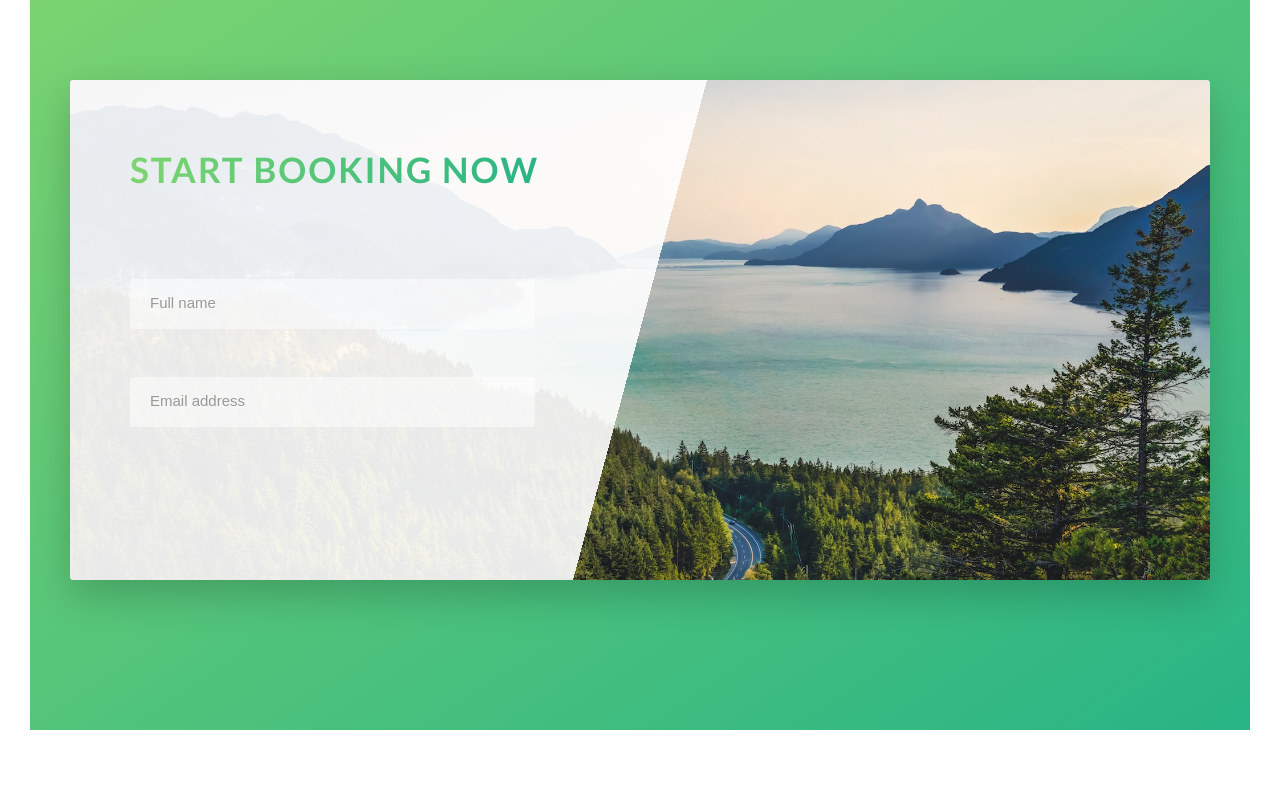
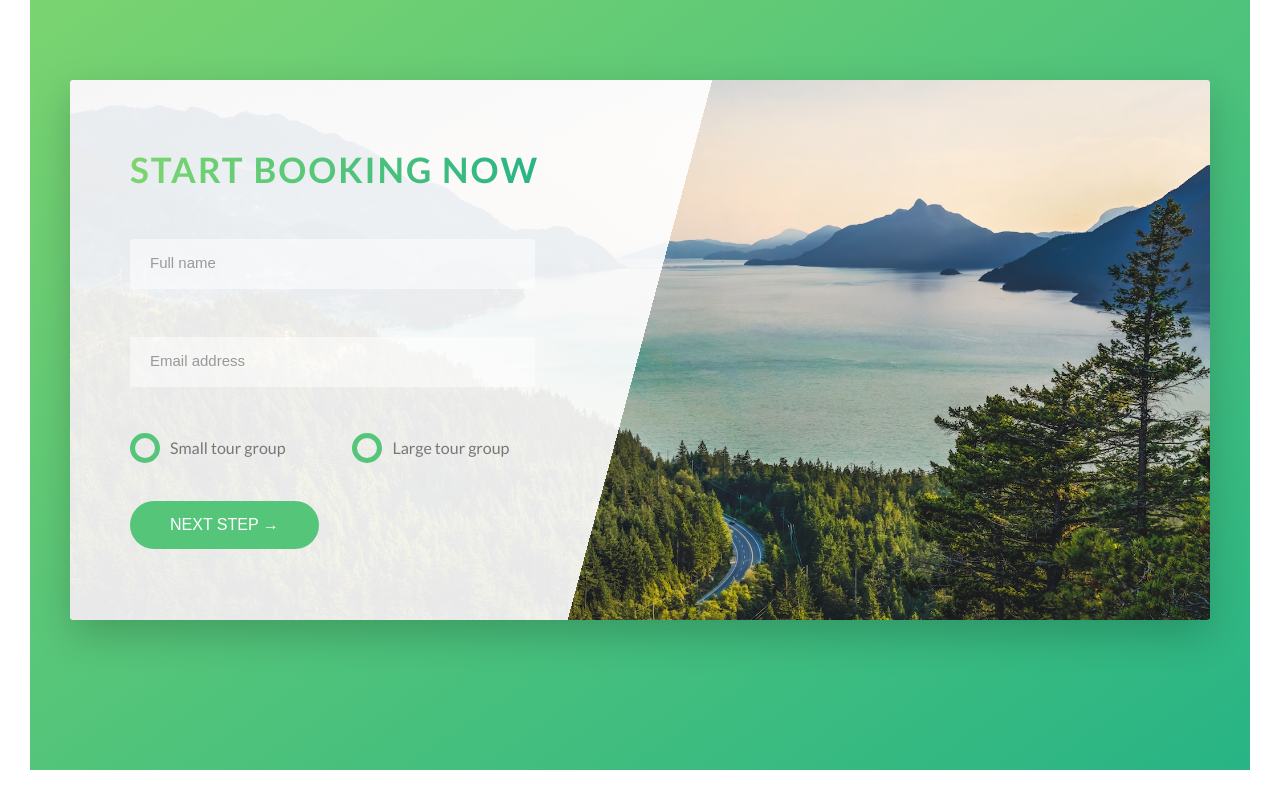
Before and after one commit to khaingthinzarthwe/Natours, a website: page index.html in a window 1280 px wide. Shown: the part 4502-5302 px from the top of the page. Before the commit the page ends 5262 px from the top, so only its background shows below. Drawn offline with Linux system fonts and the light colour scheme.

Commit message:
building the booking section - part 3

```diff
--- a/index.html
+++ b/index.html
@@ -295,6 +295,28 @@
                                     <input type="email" class="form__input" placeholder="Email address" id="email" required>
                                     <label for="email" class="form__label">Email address</label>
                                 </div>
+
+                                <div class="form__group u-margin-bottom-medium">
+                                    <div class="form__radio-group">
+                                        <input type="radio" class="form__radio-input" id="small" name="size">
+                                        <label for="small" class="form__radio-label">
+                                        <span class="form__radio-button"></span>
+                                            Small tour group
+                                        </label>
+                                    </div>
+
+                                    <div class="form__radio-group">
+                                        <input type="radio" class="form__radio-input" id="large" name="size">
+                                        <label for="large" class="form__radio-label">
+                                            <span class="form__radio-button"></span>
+                                            Large tour group
+                                        </label>
+                                    </div>
+                                </div>
+
+                                <div class="form__group">
+                                    <button class="btn btn--green">Next step &rarr;</button>
+                                </div>
                             </form>
                         </div>
                     </div>
--- a/sass/base/_utilities.scss
+++ b/sass/base/_utilities.scss
@@ -1,26 +1,26 @@
 // text align
 .u-center-text {
-    text-align: center;
+    text-align: center !important;
 }
 
 // margin bottom
 .u-margin-bottom-small {
-    margin-bottom: 1.5rem;
+    margin-bottom: 1.5rem !important;
 }
 
 .u-margin-bottom-medium {
-    margin-bottom: 8rem;
+    margin-bottom: 4rem !important;
 }
 
 .u-margin-bottom-big {
-    margin-bottom: 8rem;
+    margin-bottom: 8rem !important;
 }
 
 // margin top
 .u-margin-top-huge {
-    margin-top: 10rem;
+    margin-top: 10rem !important;
 }
 
 .u-margin-top-big {
-    margin-top: 8rem;
+    margin-top: 8rem !important;
 }
--- a/sass/components/_button.scss
+++ b/sass/components/_button.scss
@@ -1,5 +1,5 @@
 .btn {
-    &:link, &:visited{
+    &, &:link, &:visited{
         display: inline-block;
         text-transform: uppercase;
         text-decoration: none;
@@ -8,6 +8,10 @@
         transition: all .2s;
         position: relative;
         font-size: $default-font-size;
+
+        // Change for the <button> element
+        border: none;
+        cursor: pointer;
     }
 
     &:hover {
@@ -21,7 +25,8 @@
         }
     }
 
-    &:active {
+    &:active, &:focus {
+        outline: none;
         transform: translateY(-1px);
         box-shadow: 0 .5rem 1rem rgba($color-black, .2);
     }
--- a/sass/components/_form.scss
+++ b/sass/components/_form.scss
@@ -13,6 +13,7 @@
         border-bottom: 3px solid transparent;
         width: 90%;
         display: block;
+        transition: all .3s;
 
         &:focus {
             outline: none;
@@ -43,4 +44,49 @@
         visibility: hidden;
         transform: translateY(-4rem);
     }
+
+    &__radio-group {
+        width: 49%;
+        display: inline-block;
+    }
+
+    &__radio-input {
+        display: none;
+    }
+
+    &__radio-label {
+        font-size: $default-font-size;
+        cursor: pointer;
+        position: relative;
+        padding-left: 4rem;
+    }
+
+    &__radio-button {
+        height: 3rem;
+        width: 3rem;
+        border: 5px solid $color-primary;
+        border-radius: 50%;
+        display: inline-block;
+        position: absolute;
+        top: -0.5rem;
+        left: 0;
+
+        &::after {
+            content: "";
+            height: 1.3rem;
+            width: 1.3rem;
+            border-radius: 50%;
+            position: absolute;
+            top: 50%;
+            left: 50%;
+            transform: translate(-50%, -50%);
+            background-color: $color-primary;
+            opacity: 0;
+            transition: opacity .2s;
+        }
+    }
+
+    &__radio-input:checked ~ &__radio-label &__radio-button::after {
+        opacity: 1;
+    }
 }
--- a/sass/pages/_home.scss
+++ b/sass/pages/_home.scss
@@ -45,7 +45,7 @@
     background-size: 100%;
     border-radius: 3px;
     box-shadow: 0 1.5rem 4rem rgba($color-black, .2);
-    height: 50rem;
+    height: 54rem;
 
     &__form {
         width: 50%;
```
Also changed, not shown: css/style.css.
